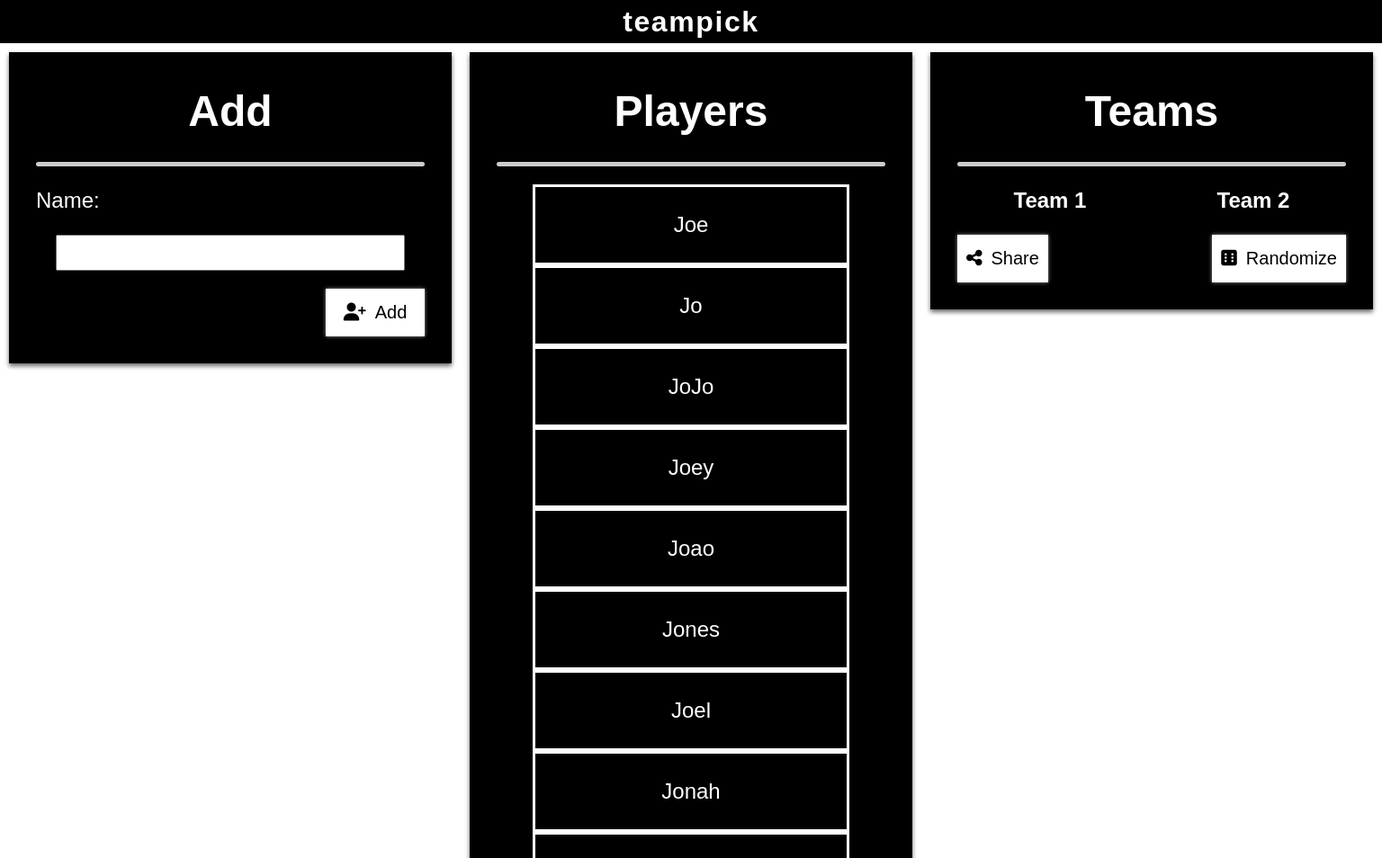
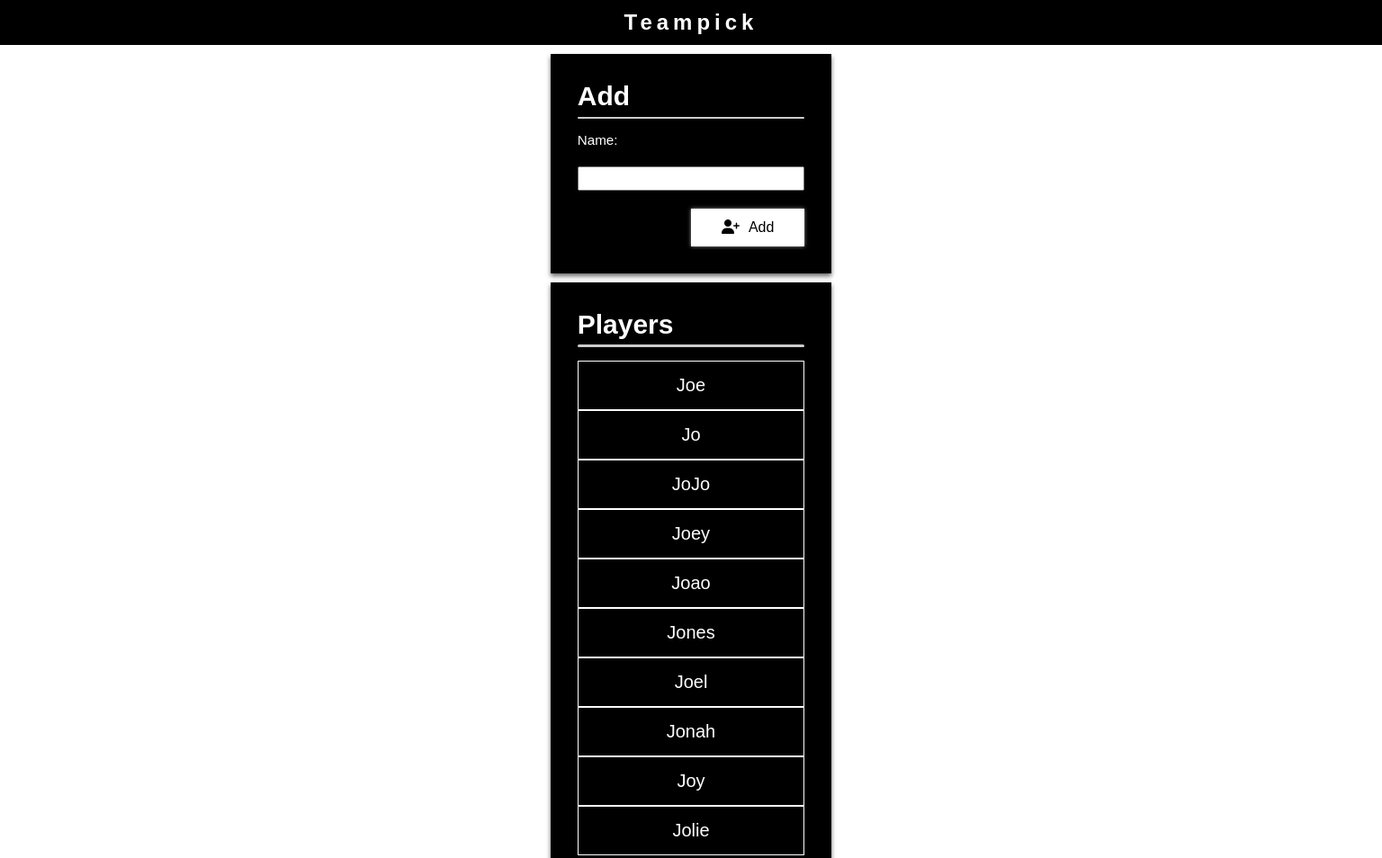
Before and after one commit to andrewquach-dev/teampick, a plain HTML site: page index.html in a window 1536 px wide. Shown: the top 954 px of the page at 90% size. Drawn offline with Linux system fonts and the light colour scheme.

Commit message:
📦 Rewrote css to be mobile first, updated readme

```diff
--- a/css/style.css
+++ b/css/style.css
@@ -36,16 +36,6 @@
 body {
     font-family: 'Poppins', sans-serif;
     font-size: 20px;
-    line-height: 1.5;
-    color: #333;
-    background: #fff;
-    display: flex;
-    flex-direction: column;
-    height: 100%;
-}
-
-html {
-    height: 100%;
 }
 
 
@@ -65,22 +55,47 @@ html {
 }
 
 .header {
+    height: 2.5em;
+}
+
+.header__inner {
+    height: 100%;
     display: grid;
-    place-content: center;
+    place-items: center;
 }
 
 .header__logo {
+    cursor: pointer;
+    font-size: 1.5rem;
+    font-weight: bold;
+    letter-spacing: 5px;
     color: white;
 }
 
-.main__container {
+.container {
+    padding: 0 10px;
+    margin: auto;
+    position: relative;
+    width: 100%;
+    max-width: 95%;
+}
+
+.main {
+    margin: 0 auto;
+}
+
+.main__inner {
     display: flex;
     flex-direction: column;
-    gap: 1em;
+    justify-content: center;
+    align-items: stretch;
+    width: 100%;
+    height: 100%;
+    padding: .5em 0;
+    gap: .5em;
 }
 
 .main__step {
-    flex: 1;
     display: flex;
     flex-direction: column;
     padding: 1.5em;
@@ -94,11 +109,35 @@ html {
     height: .13em;
     align-self: normal;
     border-radius: 5px;
-    margin: 1em 0;
+    margin: .25em 0 .75em 0;
+}
+
+.main__form {
+    display: flex;
+    flex-direction: column;
+    gap: 1em;
+}
+
+.main__input {
+    width: 100%;
+}
+
+.main__label {
+    font-size: .95rem;
 }
 
 .main__btns {
+    display: flex;
+    justify-content: space-between;
     margin-top: 1em;
+}
+
+#clear-btn {
+    width: 40%;
+}
+
+#delete-btn {
+    width: 40%;
 }
 
 .main__players-list {
@@ -107,7 +146,7 @@ html {
 
 .main__teams {
     display: flex;
-    gap: 1em;
+    gap: .5em;
     align-items: flex-start;
     justify-content: center;
     width: 100%;
@@ -124,18 +163,37 @@ html {
     list-style-type: none;
 }
 
+.main__h4 {
+    text-align: center;
+    margin-bottom: .5em;
+}
+
 .main__i {
     margin-right: 10px;
 }
 
+.main__share {
+    width: 40%;
+}
+
+.main__randomize {
+    width: 50%;
+}
+
 .footer {
+    height: 2em;
     margin-top: auto;
     display: grid;
     place-content: center;
 }
 
+.footer__p {
+    font-size: 1rem;
+}
+
 .main__add-btn {
-    width: 5.5em;
+    align-self: flex-end;
+    width: 50%;
 }
 
 .--dark {
@@ -154,7 +212,7 @@ html {
 
 .btn {
     border: none;
-    padding: .75em .5em;
+    padding: .75em 0;
     font-size: 1rem;
     cursor: pointer;
     background-color: #fff;
@@ -183,6 +241,7 @@ html {
 }
 
 .player {
+    text-align: center;
     padding: .75em;
     cursor: pointer;
     border: 1px solid white;
@@ -210,87 +269,7 @@ html {
 
 /* Mobile */
 
-@media only screen and (min-width: 0em) {
-    .header__container {
-        padding: 0 10px;
-        margin: auto;
-        position: relative;
-        width: 100%;
-        max-width: 100%;
-    }
-    .header {
-        height: 5em;
-    }
-    .header__logo {
-        font-size: 4rem;
-        margin: 0;
-        letter-spacing: .05em;
-    }
-    .main__container {
-        padding: 10px;
-        margin: auto;
-        position: relative;
-        width: 100%;
-        max-width: 1000px;
-    }
-    .main__form {
-        display: flex;
-        flex-direction: column;
-        justify-content: center;
-        align-items: center;
-        gap: 1em;
-    }
-    .main__label {
-        align-self: flex-start;
-        font-size: 3rem;
-    }
-    .main__input {
-        width: 90%;
-        height: 4em;
-    }
-    .main__add-btn {
-        align-self: flex-end;
-    }
-    .btn {
-        font-size: 2.75rem;
-    }
-    .main__h2 {
-        font-size: 5rem;
-        text-align: center;
-    }
-    .main__hr {
-        height: .45em;
-        align-self: normal;
-    }
-    .main__players-list {
-        padding: 0 2em;
-    }
-    .player {
-        padding: 1em;
-        font-size: 3rem;
-        text-align: center;
-        border: .125em solid white;
-    }
-    .main__btns {
-        display: flex;
-        justify-content: space-between;
-        align-items: center;
-        gap: 1em;
-    }
-    .main__team {
-        padding: 0 2em;
-    }
-    .main__h4 {
-        font-size: 3rem;
-        text-align: center;
-    }
-    .footer {
-        min-height: 100px;
-    }
-    .footer__p {
-        font-size: 2rem;
-    }
-}
+@media only screen and (min-width: 0em) {}
 
 
 /* Tablet */
@@ -300,185 +279,12 @@ html {
 
 /* Small Desktop */
 
-@media only screen and (min-width: 64em) {
-    .header__container {
-        padding: 0 10px;
-        margin: auto;
-        position: relative;
-        width: 100%;
-        max-width: 450px;
-    }
-    .header__logo {
-        color: white;
-        font-size: 2rem;
-        margin: 0;
-        letter-spacing: .05em;
-    }
-    .header {
-        height: 110px;
-    }
-    .main__container {
-        padding: 10px;
-        margin: auto;
-        position: relative;
-        width: 100%;
-        max-width: 1200px;
-        flex-direction: row;
-        flex-wrap: wrap;
-        align-items: flex-start;
-    }
-    .main__step:first-child {
-        min-width: 25em;
-    }
-    .main__form {
-        display: flex;
-        flex-direction: column;
-        justify-content: center;
-        align-items: center;
-        gap: 1em;
-    }
-    .main__label {
-        align-self: flex-start;
-        font-size: 1.5rem;
-    }
-    .main__input {
-        width: 90%;
-        height: 2em;
-    }
-    .main__add-btn {
-        align-self: flex-end;
-    }
-    .btn {
-        font-size: 1.25rem;
-    }
-    .main__h2 {
-        font-size: 3rem;
-        text-align: center;
-    }
-    .main__hr {
-        height: .25em;
-        align-self: normal;
-    }
-    .main__players-list {
-        padding: 0 2em;
-    }
-    .player {
-        padding: 1em;
-        font-size: 1.5rem;
-        text-align: center;
-        border: .125em solid white;
-    }
-    .main__btns {
-        display: flex;
-        justify-content: space-between;
-        align-items: center;
-        gap: 1em;
-    }
-    .main__team {
-        padding: 0 2em;
-    }
-    .main__h4 {
-        font-size: 1.5rem;
-        text-align: center;
-    }
-    .footer {
-        min-height: 80px;
-    }
-    .footer__p {
-        font-size: 1rem;
-    }
-}
+@media only screen and (min-width: 64em) {}
 
 
 /* Large Desktop */
 
-@media only screen and (min-width: 1300px) {
-    .header__container {
-        padding: 0 10px;
-        margin: auto;
-        position: relative;
-        width: 100%;
-        max-width: 450px;
-    }
-    .header__logo {
-        color: white;
-        font-size: 2rem;
-        margin: 0;
-        letter-spacing: .05em;
-    }
-    .header {
-        height: 110px;
-    }
-    .main__container {
-        padding: 10px;
-        margin: auto;
-        position: relative;
-        width: 100%;
-        max-width: 1800px;
-        flex-direction: row;
-        align-items: flex-start;
-    }
-    .main__step:first-child {
-        min-width: 20em;
-    }
-    .main__form {
-        display: flex;
-        flex-direction: column;
-        justify-content: center;
-        align-items: center;
-        gap: 1em;
-    }
-    .main__label {
-        align-self: flex-start;
-        font-size: 1.5rem;
-    }
-    .main__input {
-        width: 90%;
-        height: 2em;
-    }
-    .main__add-btn {
-        align-self: flex-end;
-    }
-    .btn {
-        font-size: 1.25rem;
-    }
-    .main__h2 {
-        font-size: 3rem;
-        text-align: center;
-    }
-    .main__hr {
-        height: .25em;
-        align-self: normal;
-    }
-    .main__players-list {
-        padding: 0 2em;
-    }
-    .player {
-        padding: 1em;
-        font-size: 1.5rem;
-        text-align: center;
-        border: .125em solid white;
-    }
-    .main__btns {
-        display: flex;
-        justify-content: space-between;
-        align-items: center;
-        gap: 1em;
-    }
-    .main__team {
-        padding: 0 2em;
-    }
-    .main__h4 {
-        font-size: 1.5rem;
-        text-align: center;
-    }
-    .footer {
-        min-height: 80px;
-    }
-    .footer__p {
-        font-size: 1rem;
-    }
-}
+@media only screen and (min-width: 1300px) {}
 
 
 /*
--- a/index.html
+++ b/index.html
@@ -5,6 +5,7 @@
     <meta charset="utf-8">
     <meta name="description" content="Your description goes here">
     <meta name="keywords" content="one, two, three">
+    <meta name="viewport" content="width=device-width,initial-scale=1.0">
     <script src="https://kit.fontawesome.com/4d29d0b831.js" crossorigin="anonymous"></script>
     <title>Blank Template</title>
 
@@ -16,13 +17,13 @@
 <body class="page">
     <div class="page__inner">
         <header class="header --dark">
-            <div class="header__container">
-                <h2 class="header__logo">teampick</h2>
+            <div class="header__inner container">
+                <a class="header__logo">Teampick</a>
             </div>
         </header>
 
         <main class="main">
-            <div class="main__container">
+            <div class="main__inner container">
                 <div class="main__step --dark">
                     <h2 class="main__h2">Add</h2>
                     <hr class="main__hr">
--- /dev/null
+++ b/test.css
@@ -0,0 +1,110 @@
+/* Box sizing rules */
+
+*,
+*::before,
+*::after {
+    box-sizing: border-box;
+}
+
+
+/* Remove default margin */
+
+body,
+h1,
+h2,
+h3,
+h4,
+p,
+figure,
+blockquote,
+dl,
+dd {
+    margin: 0;
+}
+
+
+/* Remove list styles on ul, ol elements with a list role, which suggests default styling will be removed */
+
+ul[role='list'],
+ol[role='list'] {
+    list-style: none;
+}
+
+
+/* Set core root defaults */
+
+html:focus-within {
+    scroll-behavior: smooth;
+}
+
+
+/* Set core body defaults */
+
+body {
+    min-height: 100vh;
+    text-rendering: optimizeSpeed;
+    line-height: 1.5;
+}
+
+
+/* A elements that don't have a class get default styles */
+
+a:not([class]) {
+    text-decoration-skip-ink: auto;
+}
+
+
+/* Make images easier to work with */
+
+img,
+picture {
+    max-width: 100%;
+    display: block;
+}
+
+
+/* Inherit fonts for inputs and buttons */
+
+input,
+button,
+textarea,
+select {
+    font: inherit;
+}
+
+
+/* Remove all animations, transitions and smooth scroll for people that prefer not to see them */
+
+@media (prefers-reduced-motion: reduce) {
+    html:focus-within {
+        scroll-behavior: auto;
+    }
+    *,
+    *::before,
+    *::after {
+        animation-duration: 0.01ms !important;
+        animation-iteration-count: 1 !important;
+        transition-duration: 0.01ms !important;
+        scroll-behavior: auto !important;
+    }
+}
+
+
+/* Extra-small devices */
+
+@media only screen and (max-width: 479px) {}
+
+
+/* Small devices */
+
+@media screen and (min-width: 480px) and (max-width: 767px) {}
+
+
+/* Medium devices */
+
+@media screen and (min-width: 768px) and (max-width: 1023px) {}
+
+
+/* Large/extra large devices */
+
+@media only screen and (min-width: 1024px) {}
```
Also changed, not shown: js/main.js (+10 -10 lines), README.md.
